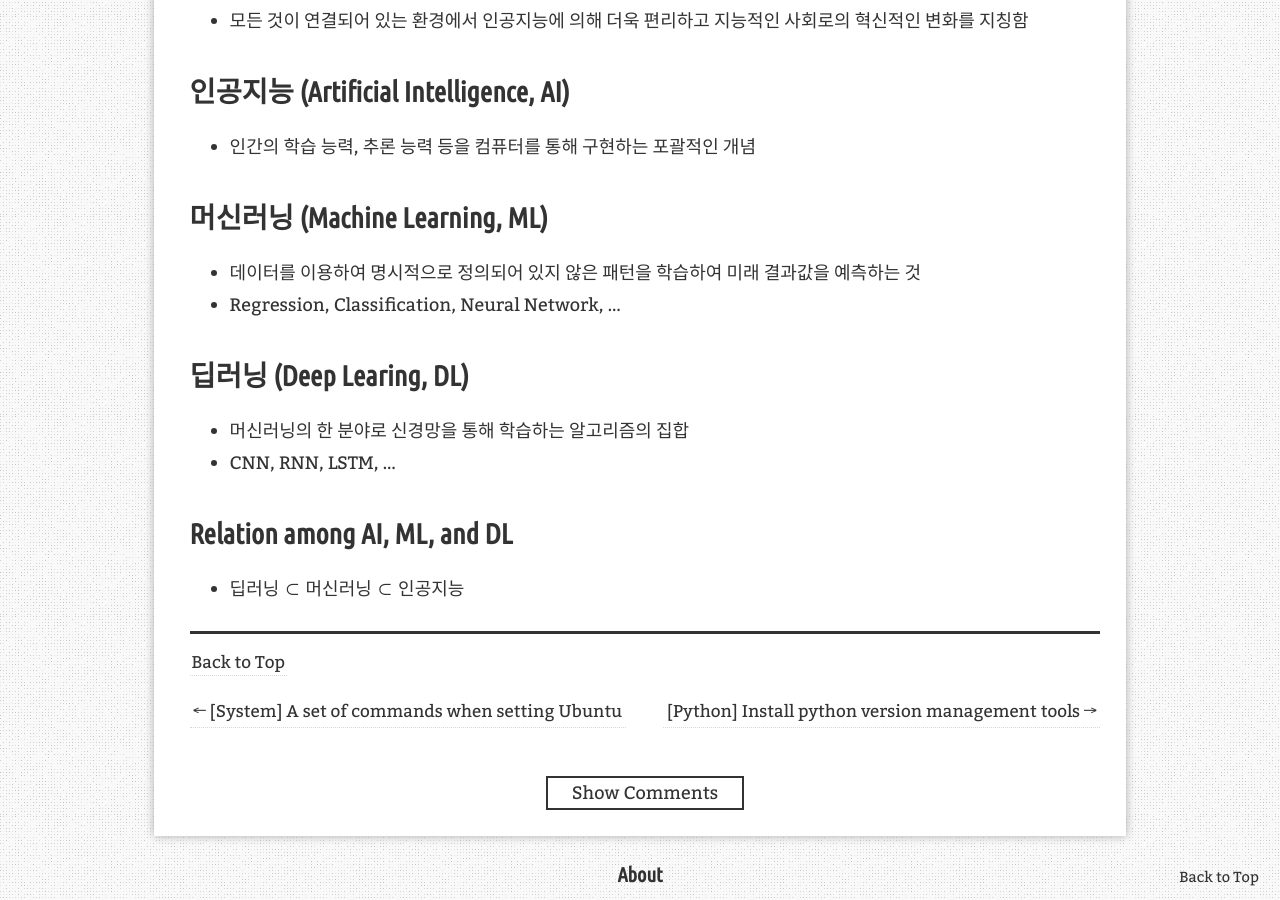
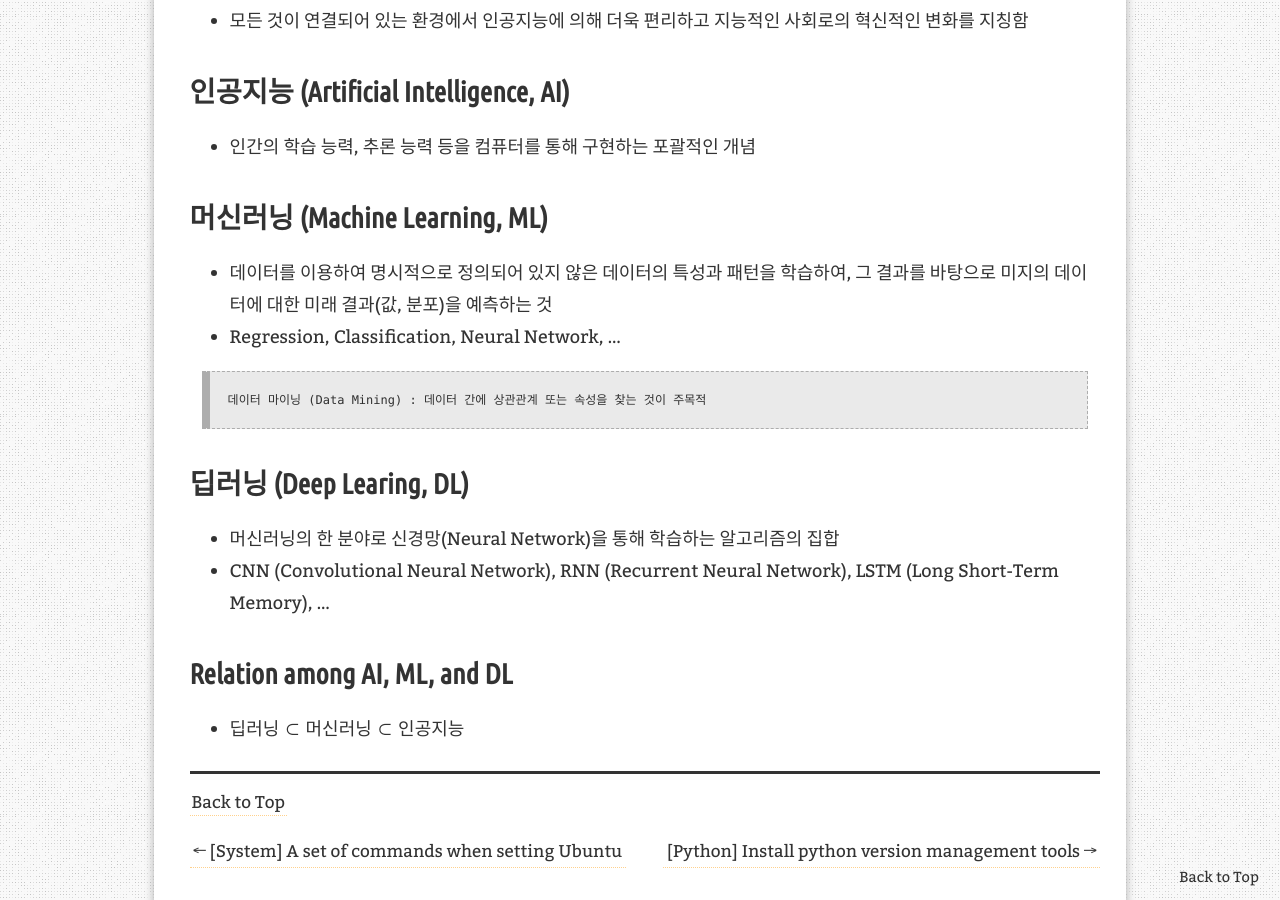
Before and after one commit to qpakzk/qpakzk.github.io, a Jekyll site: the page built from _posts/2018-09-04-[ML] CSE Special Lecture 2 : Class 1.md, in a window 1280 px wide and 900 px high, scrolled down 584 px. Built offline with Jekyll 4.4.1, drawn with Linux system fonts in a browser that asks for light colours; nearby versions of some CDN libraries; comment, search, counter and statistics services are not loaded.

Commit message:
posts: updata intro to ml and dl post

```diff
--- a/_posts/2018-09-04-[ML] CSE Special Lecture 2 : Class 1.md
+++ b/_posts/2018-09-04-[ML] CSE Special Lecture 2 : Class 1.md
@@ -22,13 +22,15 @@ redirect_from:
 
 ## 머신러닝 (Machine Learning, ML)
 
-* 데이터를 이용하여 명시적으로 정의되어 있지 않은 패턴을 학습하여 미래 결과값을 예측하는 것
+* 데이터를 이용하여 명시적으로 정의되어 있지 않은 데이터의 특성과 패턴을 학습하여, 그 결과를 바탕으로 미지의 데이터에 대한 미래 결과(값, 분포)을 예측하는 것
 * Regression, Classification, Neural Network, ...
+
+> 데이터 마이닝 (Data Mining) : 데이터 간에 상관관계 또는 속성을 찾는 것이 주목적
 
 ## 딥러닝 (Deep Learing, DL)
 
-* 머신러닝의 한 분야로 신경망을 통해 학습하는 알고리즘의 집합
-* CNN, RNN, LSTM, ...
+* 머신러닝의 한 분야로 신경망(Neural Network)을 통해 학습하는 알고리즘의 집합
+* CNN (Convolutional Neural Network), RNN (Recurrent Neural Network), LSTM (Long Short-Term Memory), ...
 
 ## Relation among AI, ML, and DL
 
```
